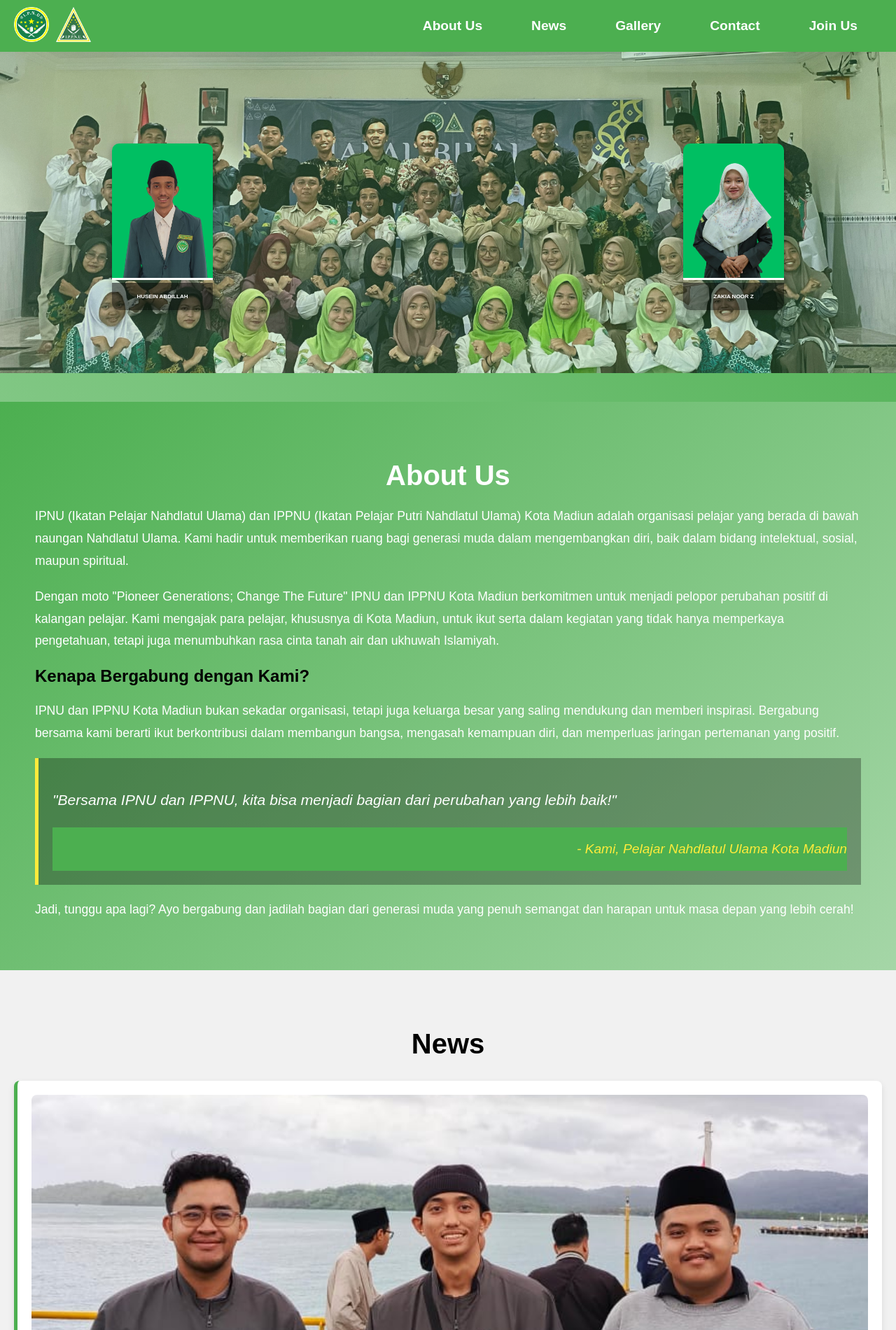
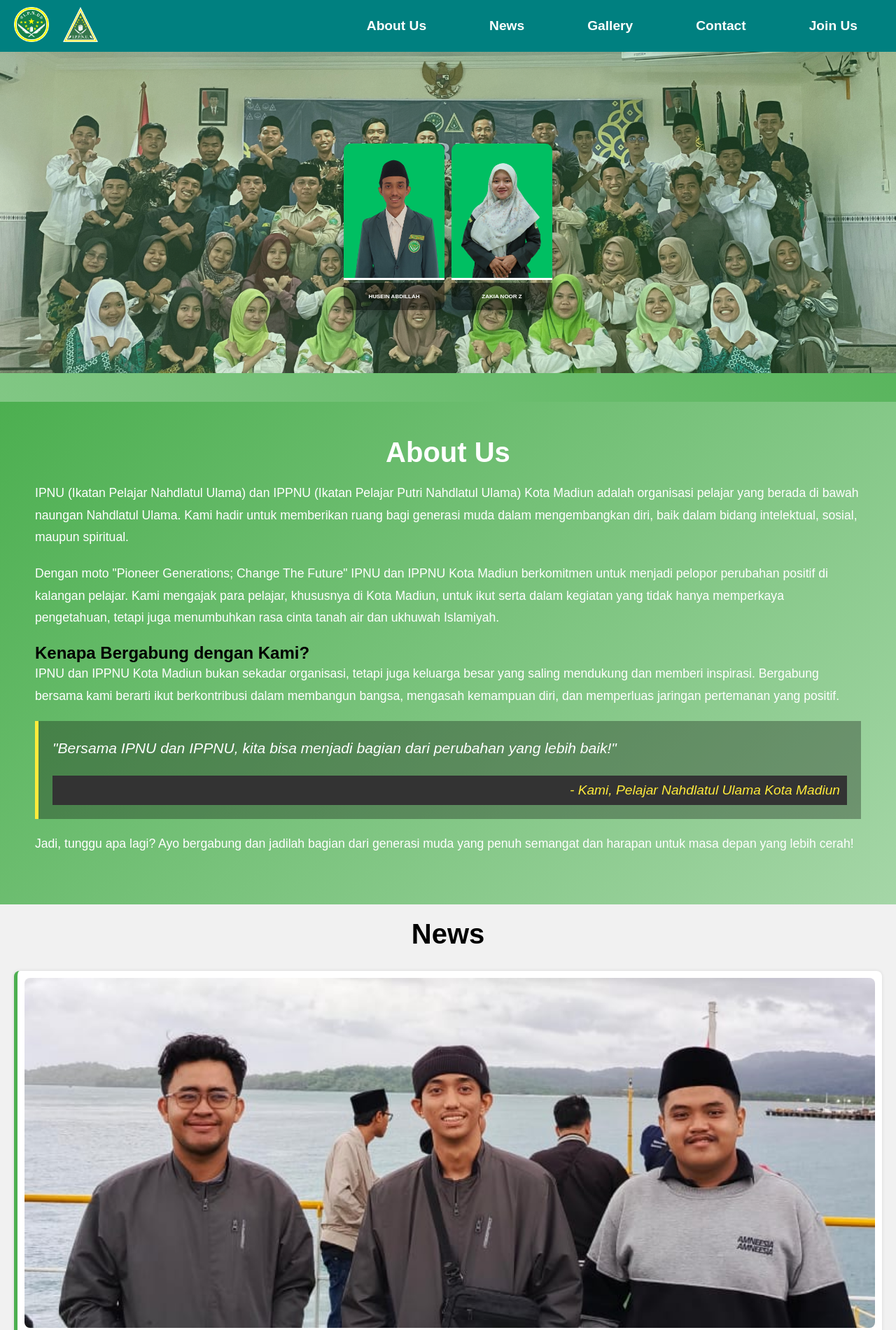
Before and after one commit to IPNU-IPPNU5455/pelajarnumadkot, a plain HTML site: page index.html in a window 1280 px wide. Shown: the top 1900 px of the page at 70% size. Drawn offline with Linux system fonts and the light colour scheme.

Commit message:
Update style.css
For Responsive Website

```diff
--- a/style.css
+++ b/style.css
@@ -393,3 +393,142 @@
   color: white;
   font-size: 1em;
 }
+
+/* General reset */
+* {
+  margin: 0;
+  padding: 0;
+  box-sizing: border-box;
+}
+
+/* Responsive image */
+img {
+  max-width: 100%;
+  height: auto;
+}
+
+/* Header styling */
+header {
+  display: flex;
+  justify-content: space-between;
+  align-items: center;
+  flex-wrap: wrap;
+  padding: 10px 20px;
+  background-color: #008080;
+  color: white;
+}
+
+header .logo-container {
+  display: flex;
+  gap: 10px;
+}
+
+header .logo img {
+  width: 80px; /* Adjust logo size */
+  height: auto;
+}
+
+nav ul {
+  list-style: none;
+  display: flex;
+  gap: 20px;
+}
+
+nav a {
+  text-decoration: none;
+  color: white;
+  font-size: 1rem;
+}
+
+nav ul {
+  flex-wrap: wrap; /* Allow wrapping on smaller screens */
+}
+
+/* Banner Section */
+#banner .banner-image img {
+  width: 100%;
+  height: auto;
+}
+
+.spotlight-container {
+  display: flex;
+  justify-content: center;
+  gap: 10px;
+  flex-wrap: wrap;
+}
+
+.spotlight {
+  text-align: center;
+  max-width: 200px;
+}
+
+/* Responsive Grid for News and Gallery */
+.news-item,
+.gallery-item {
+  margin-bottom: 20px;
+}
+
+.news-item img,
+.gallery-item img {
+  border-radius: 8px;
+}
+
+#news,
+#gallery {
+  padding: 20px;
+}
+
+.gallery-container,
+.news-item {
+  display: flex;
+  flex-wrap: wrap;
+  gap: 20px;
+}
+
+.gallery-item,
+.news-item {
+  flex: 1 1 calc(33.333% - 20px); /* 3 items per row */
+  box-shadow: 0px 0px 5px rgba(0, 0, 0, 0.1);
+  padding: 10px;
+}
+
+/* Footer */
+footer {
+  text-align: center;
+  padding: 10px;
+  background-color: #333;
+  color: white;
+}
+
+/* Media Queries for Small Devices */
+@media screen and (max-width: 768px) {
+  nav ul {
+    flex-direction: column;
+    text-align: center;
+  }
+
+  header {
+    flex-direction: column;
+    text-align: center;
+  }
+
+  .gallery-item,
+  .news-item {
+    flex: 1 1 calc(50% - 20px); /* 2 items per row */
+  }
+}
+
+@media screen and (max-width: 480px) {
+  .gallery-item,
+  .news-item {
+    flex: 1 1 100%; /* 1 item per row */
+  }
+
+  header .logo img {
+    width: 60px; /* Smaller logo for small devices */
+  }
+
+  nav a {
+    font-size: 0.9rem;
+  }
+}
```
